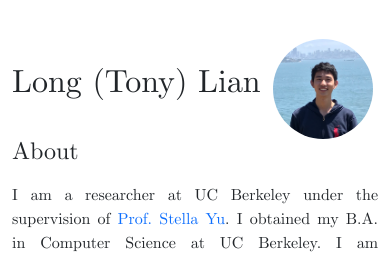
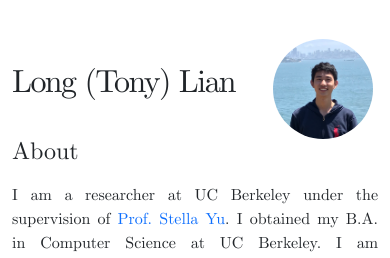
Before and after one commit to WANGaRuijie/WANGaRuijie.github.io, a Jekyll site: the page built from index.md, in a window 390 px wide. Shown: the top 258 px of the page. Built offline with Jekyll 4.4.1, drawn with Linux system fonts in a browser that asks for light colours.

Commit message:
Add scss on letter spacing on md viewport

```diff
--- a/assets/style.scss
+++ b/assets/style.scss
@@ -62,6 +62,12 @@
     font-weight: 500;
 }
 
+@media (max-width: 575.98px) {
+    .page-title {
+        letter-spacing: -0.05em;
+    }
+}
+
 .section-title {
     font-size: 1.5rem;
     font-weight: 500;
```
